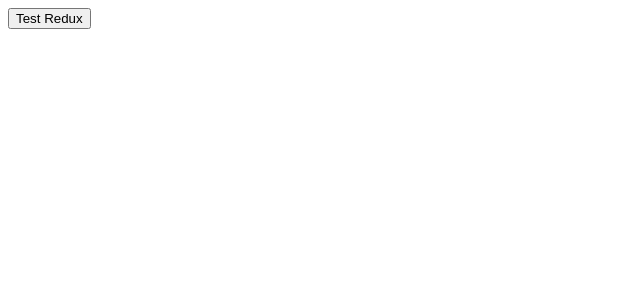
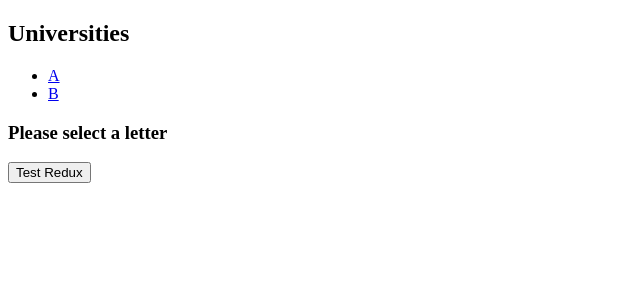
Before and after one commit to ThomasVirgo/practice-react-setup, a React app: page /universities in a window 1280 px wide. Shown: the top 300 px of the page, without its empty margins (0-640 px from the left). Built offline with nearby package versions, Linux system fonts and the light colour scheme; no server answers.

Commit message:
add useParams and useRouteMatch

```diff
--- a/package.json
+++ b/package.json
@@ -25,7 +25,8 @@
     "react-dom": "^17.0.2",
     "react-redux": "^7.2.4",
     "react-router-dom": "^5.2.0",
-    "redux": "^4.1.1"
+    "redux": "^4.1.1",
+    "redux-thunk": "^2.3.0"
   },
   "devDependencies": {
     "@babel/core": "^7.14.8",
--- a/src/App.js
+++ b/src/App.js
@@ -9,6 +9,8 @@
     const selector = useSelector(store => store.value);
     console.log(selector);
 
+    //note that like usual useState, changing the redux state triggers a rerender.
+    //useEffect happens after render
     function handleClick(){
         dispatch({
             type: 'counter/incremented'
--- a/src/components/Activity/index.js
+++ b/src/components/Activity/index.js
@@ -16,11 +16,11 @@
     }
 
     return (
-        <div class='container'>
+        <div className='container'>
             <div id='activity'>
                 {activity}
             </div>
-            <button onClick={handleClick} class="btn">Get New Activity</button>
+            <button onClick={handleClick} className="btn">Get New Activity</button>
         </div>
     )
 }
--- /dev/null
+++ b/src/layout/UniSubList/index.js
@@ -0,0 +1,14 @@
+import React from 'react';
+import { useParams } from 'react-router-dom';
+
+const UniSubList = () => {
+
+    let { letter } = useParams();
+    return (
+        <div>
+            Hello, you have chosen the letter: {letter}
+        </div>
+    )
+}
+
+export default UniSubList;
--- a/src/layout/index.js
+++ b/src/layout/index.js
@@ -1 +1,2 @@
 export { default as Nav } from './Nav';
+export { default as UniSubList } from './UniSubList';
--- a/src/pages/UniversityPage/index.js
+++ b/src/pages/UniversityPage/index.js
@@ -1,26 +1,47 @@
 import React, { useState, useEffect } from 'react';
+import { Switch, Route, useRouteMatch, Link } from 'react-router-dom';
 import axios from 'axios';
+import { UniSubList } from '../../layout';
 
 
-//try and implement params with react-router-dom
 const UniversityPage = () => {
-    const [unis, setUnis] = useState({});
+    // const [unis, setUnis] = useState({});
+    let match = useRouteMatch();
 
-    useEffect(async () => {
-        const data = await getUnis();
-        setUnis(data);
-        console.log(data);
-    }, [])
+    // useEffect(async () => {
+    //     const data = await getUnis();
+    //     setUnis(data);
+    //     console.log(data);
+    // }, [])
 
-    async function getUnis(){
-        const { data } = await axios.get('http://universities.hipolabs.com/search?country=United+States');
-        console.log(data);
-        return ;
-    }
+    // async function getUnis(){
+    //     const { data } = await axios.get('http://universities.hipolabs.com/search?country=United+States');
+    //     console.log(data);
+    //     return ;
+    // }
 
     return (
         <div id='unis-container'>
+            <h2>Universities</h2>
+                <ul>
+                    <li>
+                        <Link to={`${match.url}/A`}>A</Link>
+                    </li>
+                    <li>
+                        <Link to={`${match.url}/B`}>
+                            B
+                        </Link>
+                    </li>
+            </ul>
 
+            <Switch>
+                <Route path={`${match.path}/:letter`}>
+                    <UniSubList />
+                </Route>
+                <Route path={match.path}>
+                    <h3>Please select a letter</h3>
+                </Route>
+            </Switch>
         </div>
     )
 
```
Also changed, not shown: 1 other file (tests, documents, lock files or other folders).
